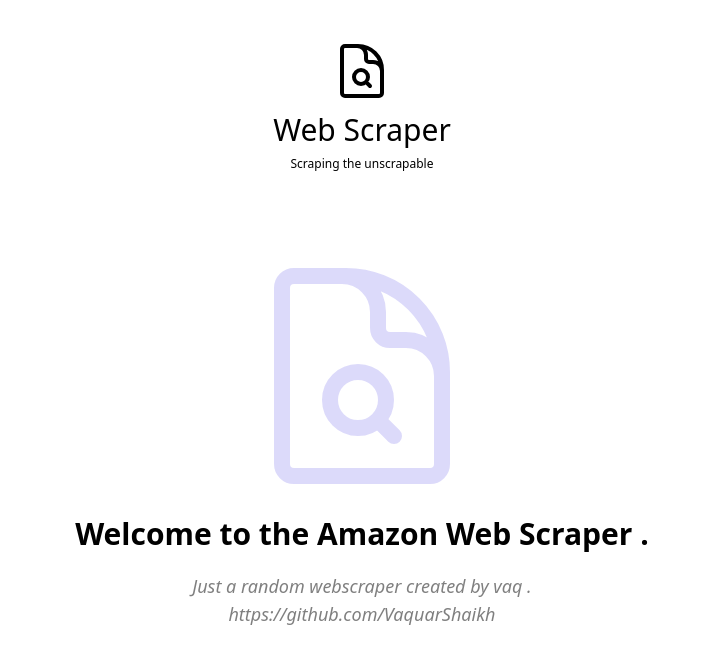
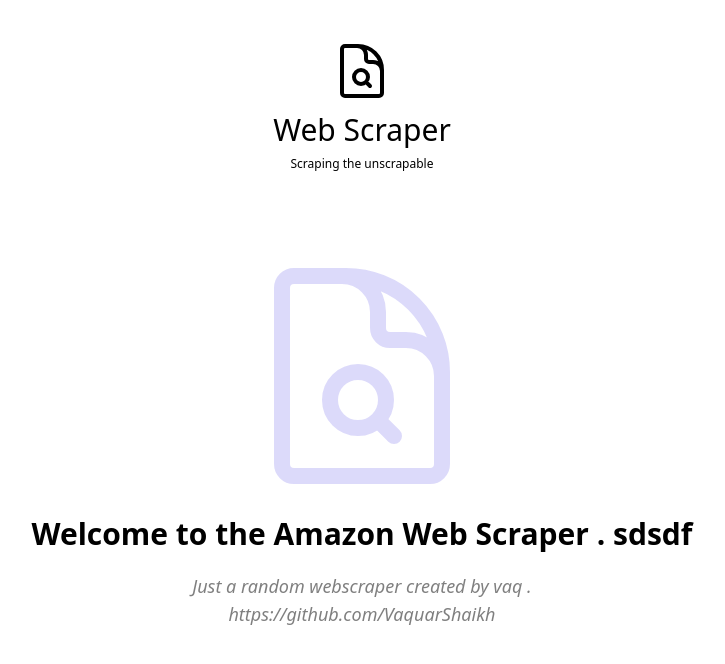
Before and after one commit to VaquarShaikh/webscraper, a Next.js app: page / in a window 1280 px wide. Shown: the top 664 px of the page, without its empty margins (278-1003 px from the left). Built offline with nearby package versions, Linux system fonts and the light colour scheme.

Commit message:
trying to mimic merge conflict

```diff
--- a/app/page.tsx
+++ b/app/page.tsx
@@ -8,6 +8,7 @@
         <DocumentMagnifyingGlassIcon className='h-64 w-64 text-indigo-600/20' />
         <h1 className='text-3xl text-center mt-2 text-black font-bold mb-5'>
           Welcome to the Amazon Web Scraper .
+          sdsdf
         </h1>
         <h2 className='text-lg italic text-center text-black/50'>Just a random webscraper created by vaq .</h2>
         <h3 className='text-lg text-center italic text-black/50'>https://github.com/VaquarShaikh</h3>
```
